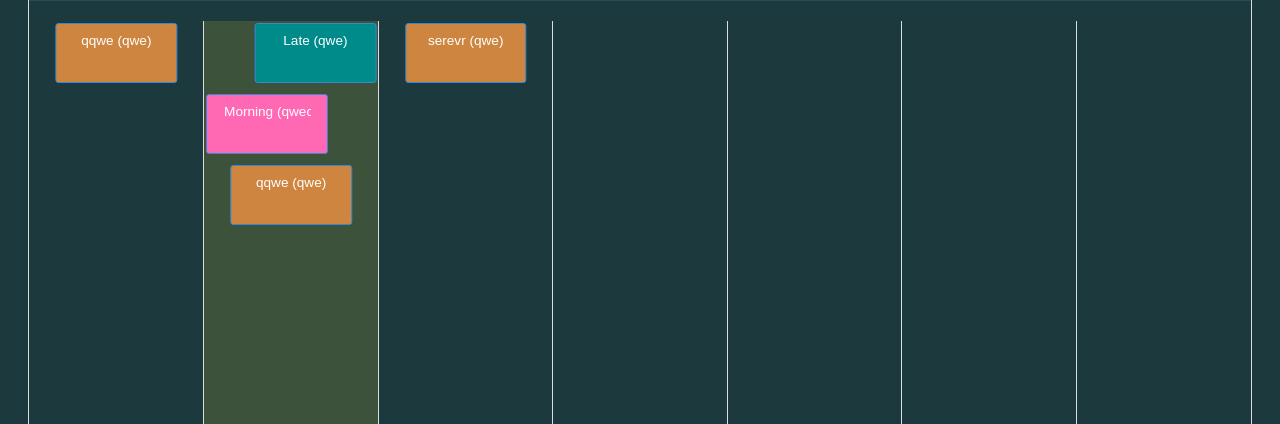
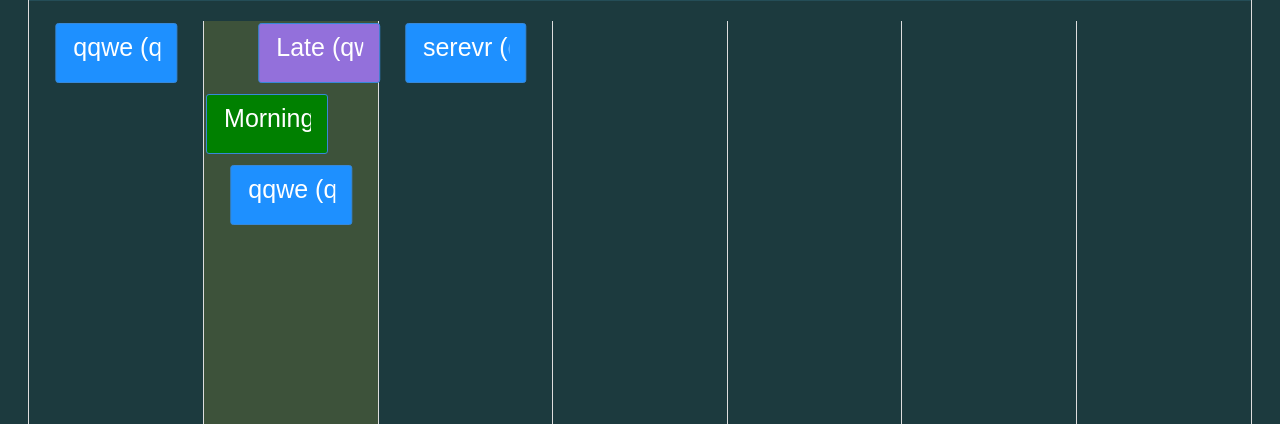
Before and after one commit to HighFive2512/minor-projects, a Flask app: page /view_shifts in a window 1280 px wide. Shown: the part 328-752 px from the top of the page. Run offline with Flask 3, Linux system fonts and the light colour scheme; data comes from the database, SQL or seed files in the repository.

Commit message:
slight amendments to css and layout

```diff
--- a/Basic shifts app/html/layout.html
+++ b/Basic shifts app/html/layout.html
@@ -33,16 +33,16 @@
                     // Add classes based on shift type
                     if (shiftType === "Morning") {
                         info.el.classList.add('shift-morning');
-                        info.el.style.backgroundColor = 'hotpink';
+                        info.el.style.backgroundColor = 'green';
                     } else if (shiftType === "Late") {
                         info.el.classList.add('shift-late');
-                        info.el.style.backgroundColor = 'darkcyan';
+                        info.el.style.backgroundColor = 'mediumpurple';
                     } else if (shiftType === "Holiday") {
                         info.el.classList.add('shift-late');
                         info.el.style.backgroundColor = 'yellow';
                     } else {
                         info.el.classList.add('shift-default');
-                        info.el.style.backgroundColor = 'peru';
+                        info.el.style.backgroundColor = 'dodgerblue   ';
                     }
                 },
 
--- a/Basic shifts app/static/css/styles.css
+++ b/Basic shifts app/static/css/styles.css
@@ -96,13 +96,21 @@ a:hover {
     width: 70%;
     transform: translateX(20%);
     height: 60px;
+    font-size: 50px;
 
 }
 
 .fc-event.shift-morning {
     transform: translateX(0%);
+    font-size:25px;
+
 }
 
 .fc-event.shift-late {
-    transform: translateX(40%);
+    transform: translateX(43%);
+    font-size:25px;
 }
+
+.fc-event.shift-default {
+    font-size:25px;
+}
```
